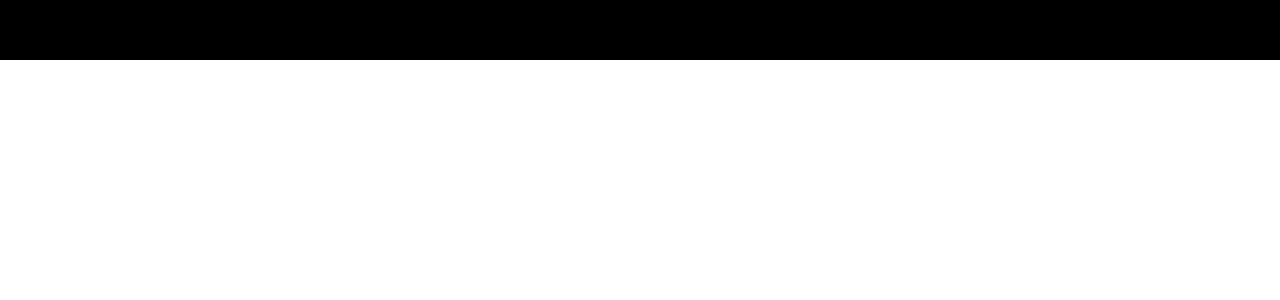
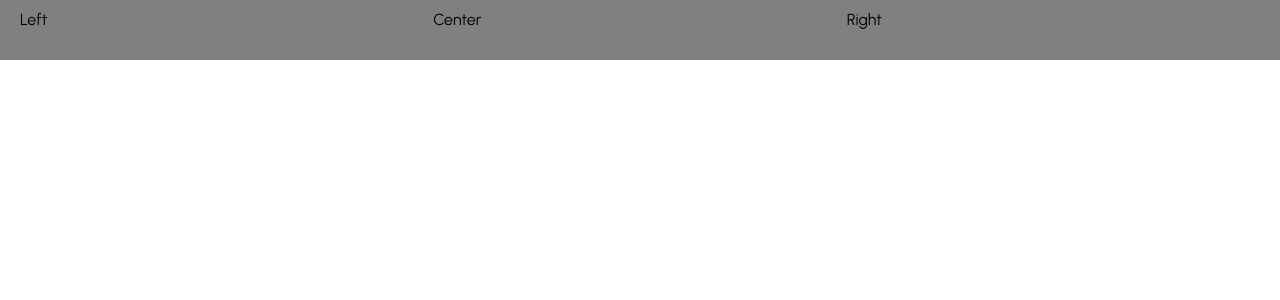
Before and after one commit to Zasada94/react-shop, a React (Vite) app: page / in a window 1280 px wide. Shown: the top 300 px of the page. Built offline with nearby package versions, Linux system fonts and the light colour scheme.

Commit message:
navbar development

```diff
--- a/src/components/Navbar.jsx
+++ b/src/components/Navbar.jsx
@@ -3,11 +3,35 @@
 
 const Container = styled.div`
 	height: 60px;
-	background-color: black;
+	background-color: gray;
+`;
+
+const Wrapper = styled.div`
+	padding: 10px 20px;
+	display: flex;
+	justify-content: space-between;
+`;
+
+const Left = styled.div`
+	flex: 1;
+`;
+const Center = styled.div`
+	flex: 1;
+`;
+const Right = styled.div`
+	flex: 1;
 `;
 
 const Navbar = () => {
-	return <Container>Navbar</Container>;
+	return (
+		<Container>
+			<Wrapper>
+				<Left>Left</Left>
+				<Center>Center</Center>
+				<Right>Right</Right>
+			</Wrapper>
+		</Container>
+	);
 };
 
 export default Navbar;
```
